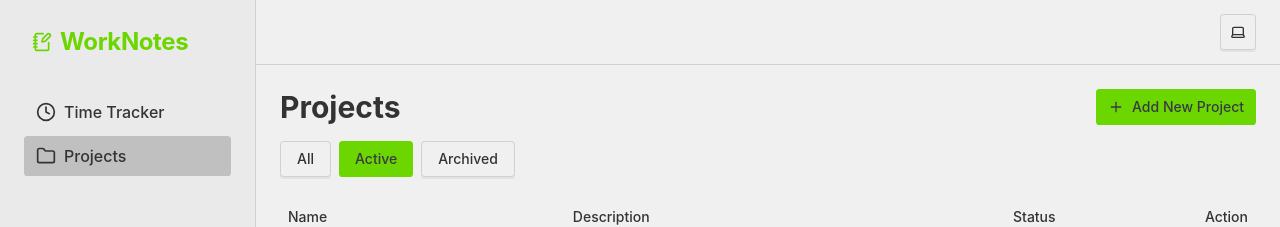
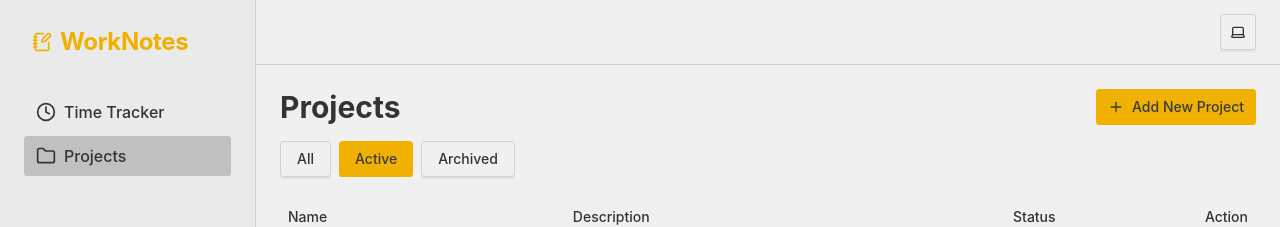
Before and after one commit to SiddharthShringi/worknotesapp-web, a Next.js app: page /projects in a window 1280 px wide. Shown: the top 227 px of the page. Built offline with nearby package versions, Linux system fonts and the light colour scheme; no server answers; sample sign-in values are in the browser's storage.

Commit message:
Fixed project brand color (#27)

```diff
--- a/app/(auth)/layout.tsx
+++ b/app/(auth)/layout.tsx
@@ -25,7 +25,7 @@
   return (
     <div className="min-h-screen grid grid-cols-1 md:grid-cols-2">
       {/* Left Side */}
-      <div className="hidden md:flex bg-brand-lime-green items-center justify-center p-12">
+      <div className="hidden md:flex bg-brand-yellow items-center justify-center p-12">
         <div className="max-w-md space-y-12">
           {/* Brand */}
           <div className="space-y-4">
--- a/app/globals.css
+++ b/app/globals.css
@@ -9,7 +9,6 @@
   --color-brand-blue: var(--brand-blue);
   --color-brand-yellow: var(--brand_yellow);
   --color-brand-graphite: var(--brand-graphite);
-  --color-brand-lime-green: var(--brand-lime-green);
   --color-background: var(--background);
   --color-foreground: var(--foreground);
   --font-sans: Inter, sans-serif;
@@ -93,10 +92,9 @@
 }
 
 :root {
-  --brand-yellow: oklch(77.983% 0.15459 83.665);
+  --brand-yellow: oklch(79.5% 0.184 86.047);
   --brand-blue: oklch(0.55 0.1 260.24);
   --brand-graphite: oklch(0.35 0.02 277.11);
-  --brand-lime-green: oklch(0.78 0.25 134);
   --radius: 0.35rem;
   --background: oklch(0.9551 0 0);
   --foreground: oklch(0.3211 0 0);
@@ -170,10 +168,9 @@
 }
 
 .dark {
-  --brand-yellow: oklch(0.85 0.12 93.21);
+  --brand-yellow: oklch(97.3% 0.071 103.193);
   --brand-blue: oklch(0.72 0.09 260.24);
   --brand-graphite: oklch(0.55 0.02 277.11);
-  --brand-lime-green: oklch(0.8987 0.1178 133.63);
   --background: oklch(0.2178 0 0);
   --foreground: oklch(0.8853 0 0);
   --card: oklch(0.2435 0 0);
--- a/components/Sidebar.tsx
+++ b/components/Sidebar.tsx
@@ -22,10 +22,10 @@
           href="/"
           className="flex items-center font-semibold tracking-tight"
         >
-          <span className="text-brand-lime-green dark:text-brand-lime-green p-2">
+          <span className="text-brand-yellow dark:text-brand-yellow p-2">
             <NotebookPen className="h-5 w-5" />
           </span>
-          <p className="text-2xl font-geist font-bold text-brand-lime-green dark:text-brand-lime-green">
+          <p className="text-2xl font-geist font-bold text-brand-yellow dark:text-brand-yellow">
             WorkNotes
           </p>
         </Link>
--- a/components/projects/ProjectRow.tsx
+++ b/components/projects/ProjectRow.tsx
@@ -51,7 +51,7 @@
       <TableCell className="font-semibold text-base py-4 px-2">
         <div className="flex items-center gap-2">
           <div
-            className={`h-5 w-5 rounded-lg border border-border ${
+            className={`h-2 w-2 rounded-full border border-border ${
               PROJECT_COLOR_MAP[project.color].bg
             }`}
           />
--- a/components/time-tracker/WorkSessionCompleted.tsx
+++ b/components/time-tracker/WorkSessionCompleted.tsx
@@ -195,7 +195,7 @@
             {/* Notes */}
             <div className="flex flex-col gap-1">
               <Textarea
-                placeholder="Use bullet points or numbered lists. Add links if needed."
+                placeholder="Write notes using Markdown… (- item, 1. step) Add links([text](url)) if needed."
                 rows={5}
                 {...register("notes")}
               />
--- a/components/time-tracker/WorkSessionIdle.tsx
+++ b/components/time-tracker/WorkSessionIdle.tsx
@@ -172,8 +172,8 @@
                         key="Add New Project"
                         onClick={() => setProjectDialogOpen(true)}
                       >
-                        <div className="flex items-center gap-2 font-semibold text-foreground cursor-pointer group-data-highlighted:text-brand-lime-green">
-                          <Plus className="h-3 w-3 text-foreground group-data-highlighted:text-brand-lime-green" />
+                        <div className="flex items-center gap-2 font-semibold text-foreground cursor-pointer group-data-highlighted:text-brand-yellow">
+                          <Plus className="h-3 w-3 text-foreground group-data-highlighted:text-brand-yellow" />
                           Add New Project
                         </div>
                       </DropdownMenuItem>
--- a/components/ui/button.tsx
+++ b/components/ui/button.tsx
@@ -10,8 +10,7 @@
     variants: {
       variant: {
         default: "bg-primary text-primary-foreground hover:bg-primary/90",
-        brand:
-          "bg-brand-lime-green text-brand-graphite hover:bg-brand-lime-green",
+        brand: "bg-brand-yellow text-brand-graphite hover:bg-brand-yellow",
         destructive:
           "bg-destructive text-white hover:bg-destructive/90 focus-visible:ring-destructive/20 dark:bg-destructive/60 dark:focus-visible:ring-destructive/40",
         outline:
--- a/components/work-sessions/DateLabel.tsx
+++ b/components/work-sessions/DateLabel.tsx
@@ -3,7 +3,7 @@
 export default function DateLabel({ label }: { label: string }) {
   return (
     <div className="flex items-center gap-3 my-4">
-      <span className="text-xl font-semibold text-brand-lime-green whitespace-nowrap">
+      <span className="text-xl font-semibold text-brand-yellow whitespace-nowrap">
         {label}
       </span>
       <Separator className="flex-1" />
--- a/components/work-sessions/WorkSession.tsx
+++ b/components/work-sessions/WorkSession.tsx
@@ -16,7 +16,7 @@
     <div className="flex gap-2">
       {/* Timeline */}
       <div className="flex flex-col items-center w-4">
-        <div className="h-2 w-2 rounded-full bg-brand-lime-green mt-2"></div>
+        <div className="h-2 w-2 rounded-full bg-brand-yellow mt-2"></div>
         <div className="w-px flex-1 bg-border mt-1"></div>
       </div>
 
```
